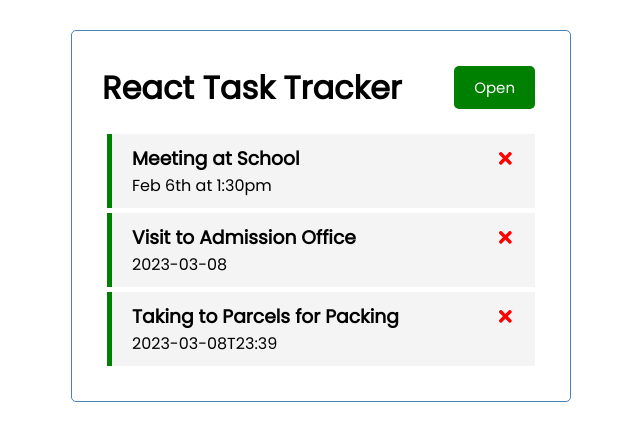
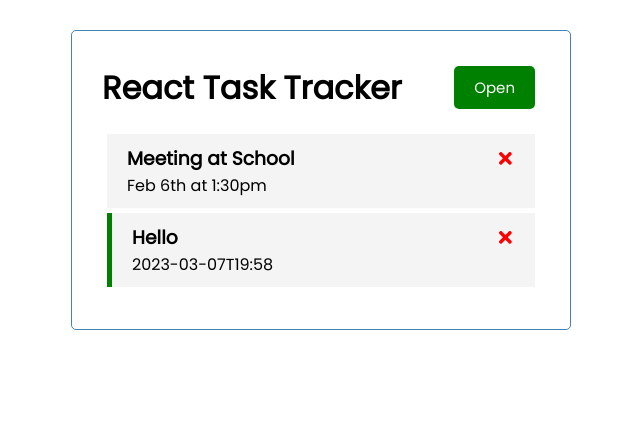
Before and after one commit to send-2-irfan/task-tracker-app, a React (Create React App) app: page / in a window 1280 px wide. Shown: the top 440 px of the page, without its empty margins (319-959 px from the left). Built offline with nearby package versions, Linux system fonts and the light colour scheme; data requests are answered from the project's data file.

Commit message:
done with toggle functionality with server

```diff
--- a/db.json
+++ b/db.json
@@ -4,19 +4,13 @@
       "id": 2,
       "text": "Meeting at School",
       "day": "Feb 6th at 1:30pm",
-      "reminder": true
+      "reminder": false
     },
     {
-      "text": "Visit to Admission Office ",
-      "day": "2023-03-08",
+      "text": "Hello",
+      "day": "2023-03-07T19:58",
       "reminder": true,
       "id": 3
-    },
-    {
-      "text": "Taking to Parcels for Packing",
-      "day": "2023-03-08T23:39",
-      "reminder": true,
-      "id": 4
     }
   ]
 }
--- a/src/App.js
+++ b/src/App.js
@@ -18,6 +18,13 @@
   .catch(err => alert(err))
  },[])
 
+ // Fetch Task
+ const fetchTask = async (id) => {
+  const res = await fetch(`http://localhost:5000/tasks/${id}`)
+  const data = await res.json();
+  return data;
+ }
+
 const onDelete = async (id) => {
   await fetch(
     `http://localhost:5000/tasks/${id}`,
@@ -28,8 +35,20 @@
   setTasks(tasks.filter((task) => task.id !== id));
 }
 
-const onToggle = (id) => {
-  setTasks(tasks.map((task) => task.id === id ? {...task, reminder: !task.reminder} : task)
+const onToggle = async (id) => {
+  const taskToToggle = await fetchTask(id);
+  const updatedTask = {...taskToToggle, reminder: !taskToToggle.reminder}
+  const res = await fetch(`http://localhost:5000/tasks/${id}`, {
+    method: 'PUT',
+    headers: {
+      'Content-type': 'application/json'
+    },
+    body: JSON.stringify(updatedTask)
+  })
+
+  const data = await res.json();
+
+  setTasks(tasks.map((task) => task.id === id ? {...task, reminder: data.reminder} : task)
 )}
 
 const onAdd = async (task) => {
```
